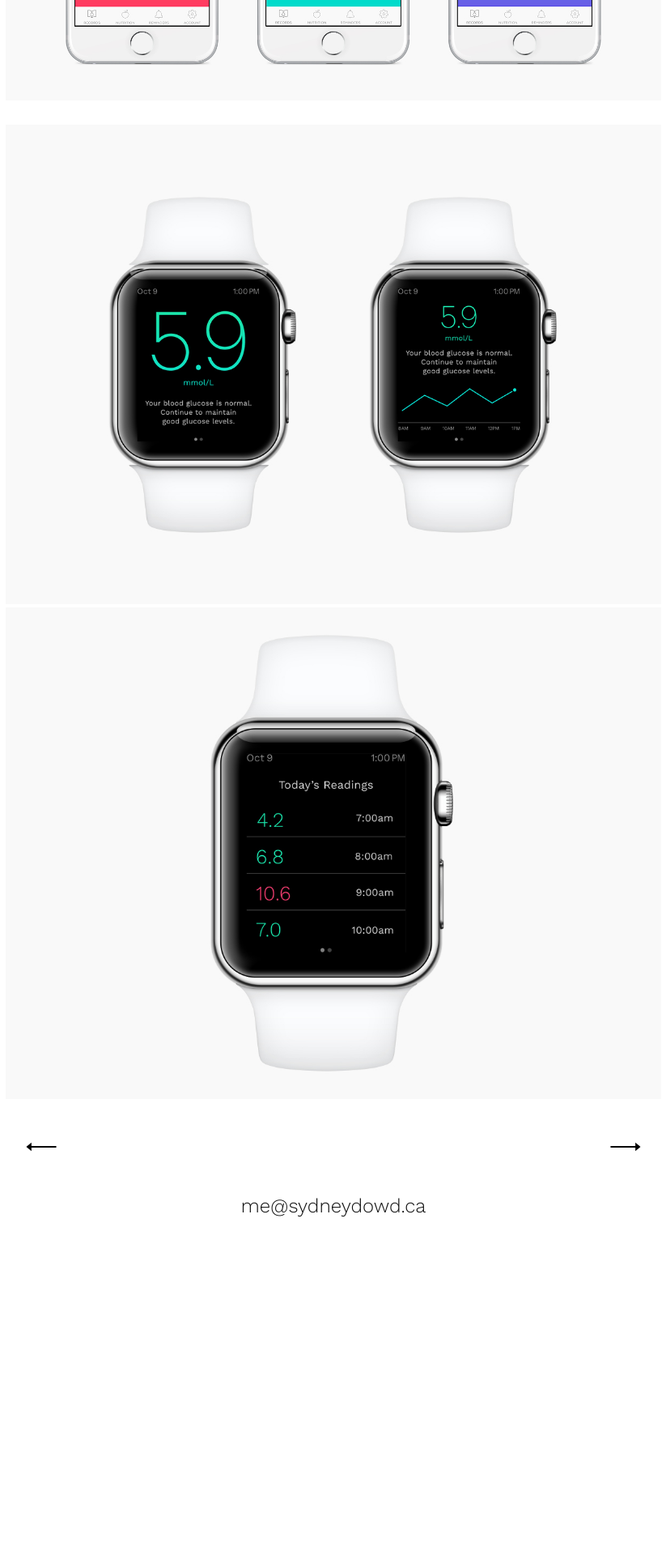
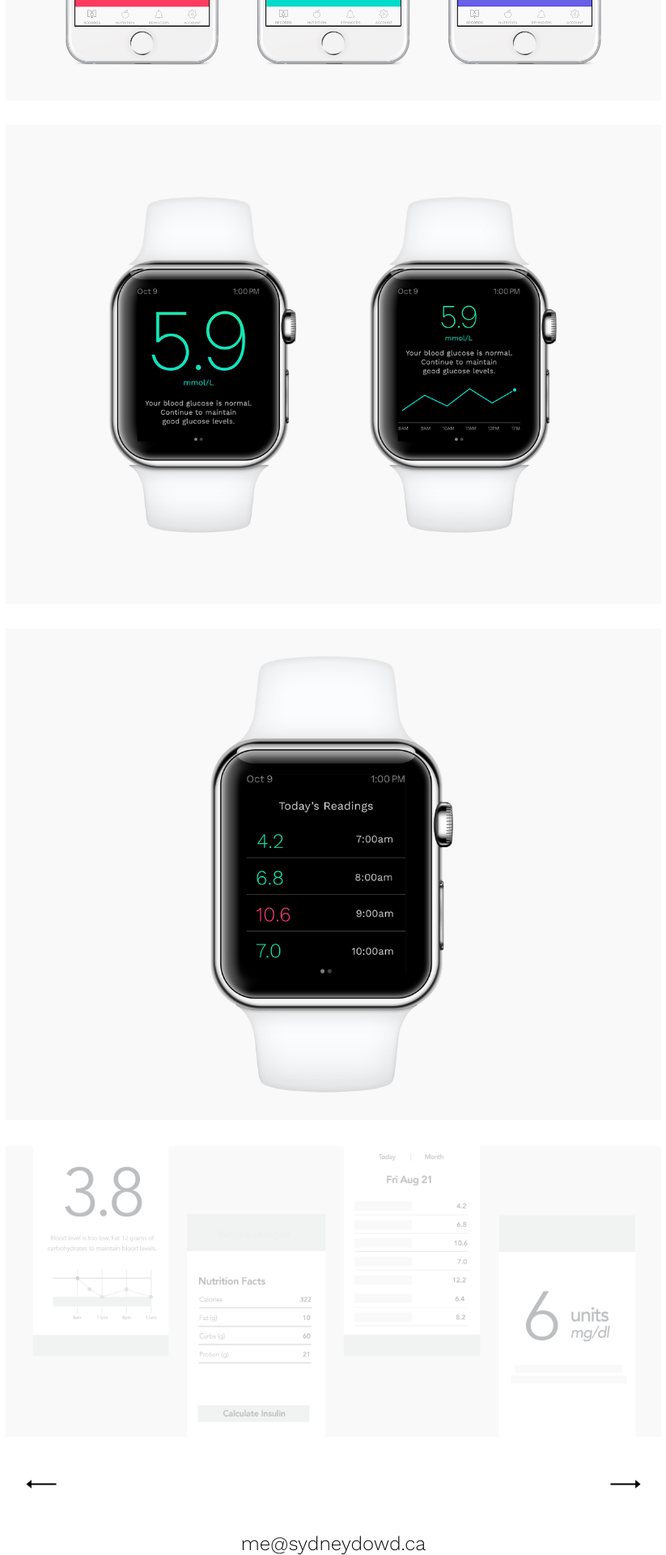
Before and after one commit to sydneydowd/portfolio, a Jekyll site: the page built from mmol.html, in a window 1280 px wide. Shown: the part 748-2668 px from the top of the page at 81% size, without its empty margins (228-1051 px from the left). Built offline with Jekyll 4.4.1, drawn with Linux system fonts in a browser that asks for light colours; before the commit the page ends 2251 px from its top, so only the background shows below that.

Commit message:
added prototype to diabetes app

```diff
--- a/mmol.html
+++ b/mmol.html
@@ -13,7 +13,8 @@ Glutility is a mobile app that helps diabetics keep track of their blood glucose
 
     <img class="workprev pad-t" src="{{site.baseurl}}/images/diabetes-app.jpg" alt="Blood level on app">
     <img class="workprev pad-t" src="{{site.baseurl}}/images/diabetes-watch.jpg" alt="Records on Iwatch">
-    <img class="workprev pad-b" src="{{site.baseurl}}/images/diabetes-prev.jpg" alt="Log Book on Watch">
+    <img class="workprev pad-t" src="{{site.baseurl}}/images/diabetes-prev.jpg" alt="Log Book on Watch">
+    <img class="workprev pad-t pad-b" src="{{site.baseurl}}/images/diabetes-proto.png" alt="Log Book on Watch">
 
 
 
```
Also changed, not shown: images/diabetes-proto.png (added).
